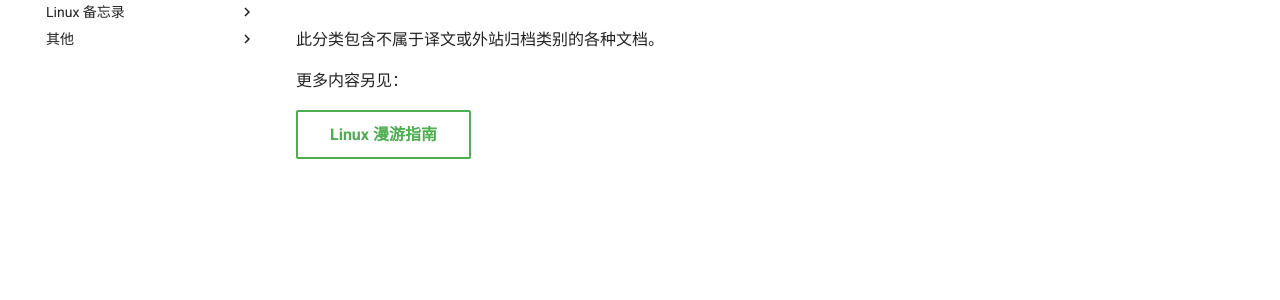
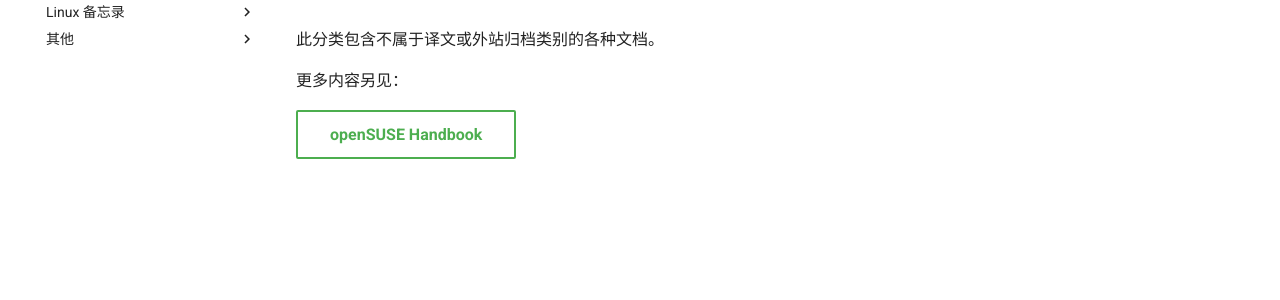
Before and after one commit to Hanjingxue-Boling/Whiteboard, an MkDocs documentation site: the page built from docs/essay/about.md, in a window 1280 px wide. Shown: the part 201-501 px from the top of the page. Built offline with MkDocs 1.6.1 and Material for MkDocs 9.7.7, drawn with Linux system fonts in a browser that asks for light colours; comment, search, counter and statistics services are not loaded.

Commit message:
update link

```diff
--- a/docs/essay/about.md
+++ b/docs/essay/about.md
@@ -4,4 +4,4 @@
 
 更多内容另见：
 
-[Linux 漫游指南](https://linuxhitchhiker.github.io/THGLG/){ .md-button }
+[openSUSE Handbook](https://hanjingxue-boling.github.io/openSUSE-Handbook/){ .md-button }
```
Also changed, not shown: docs/about/about-me.md (+1 -1 lines).
